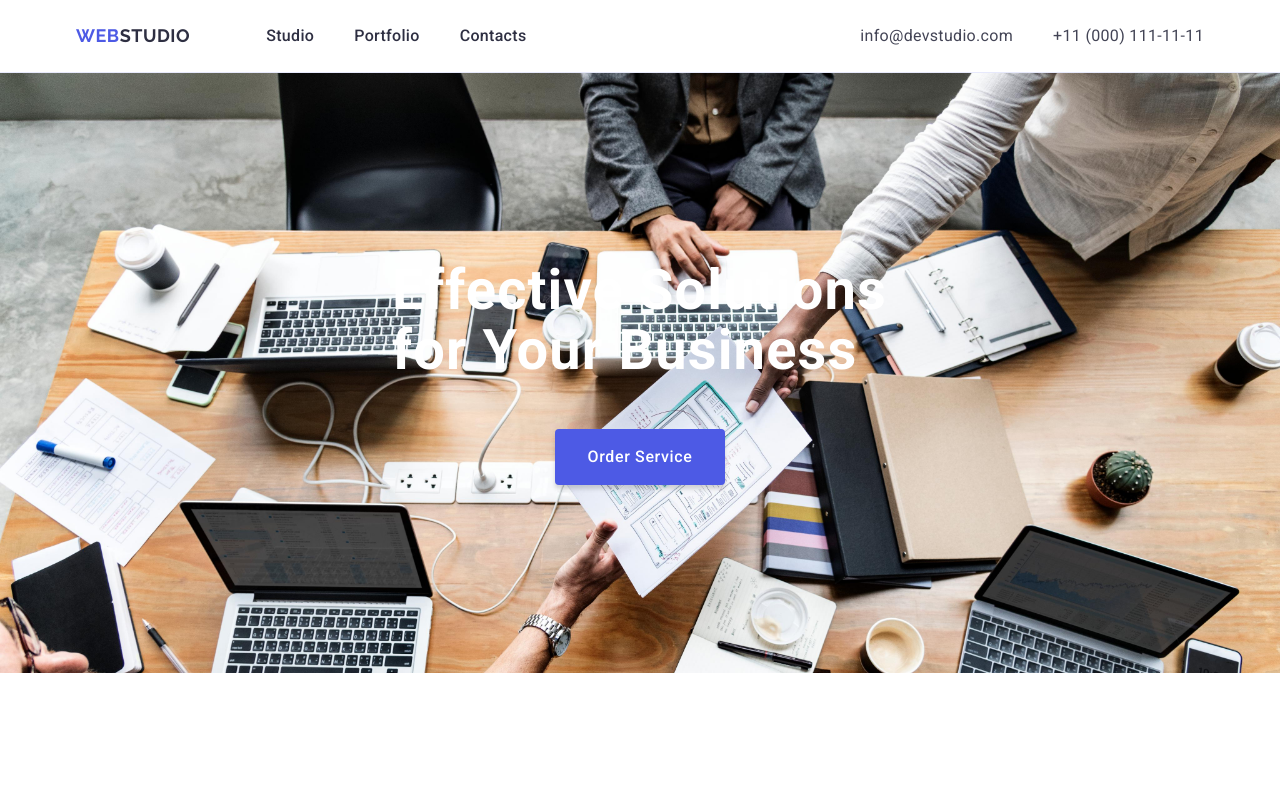
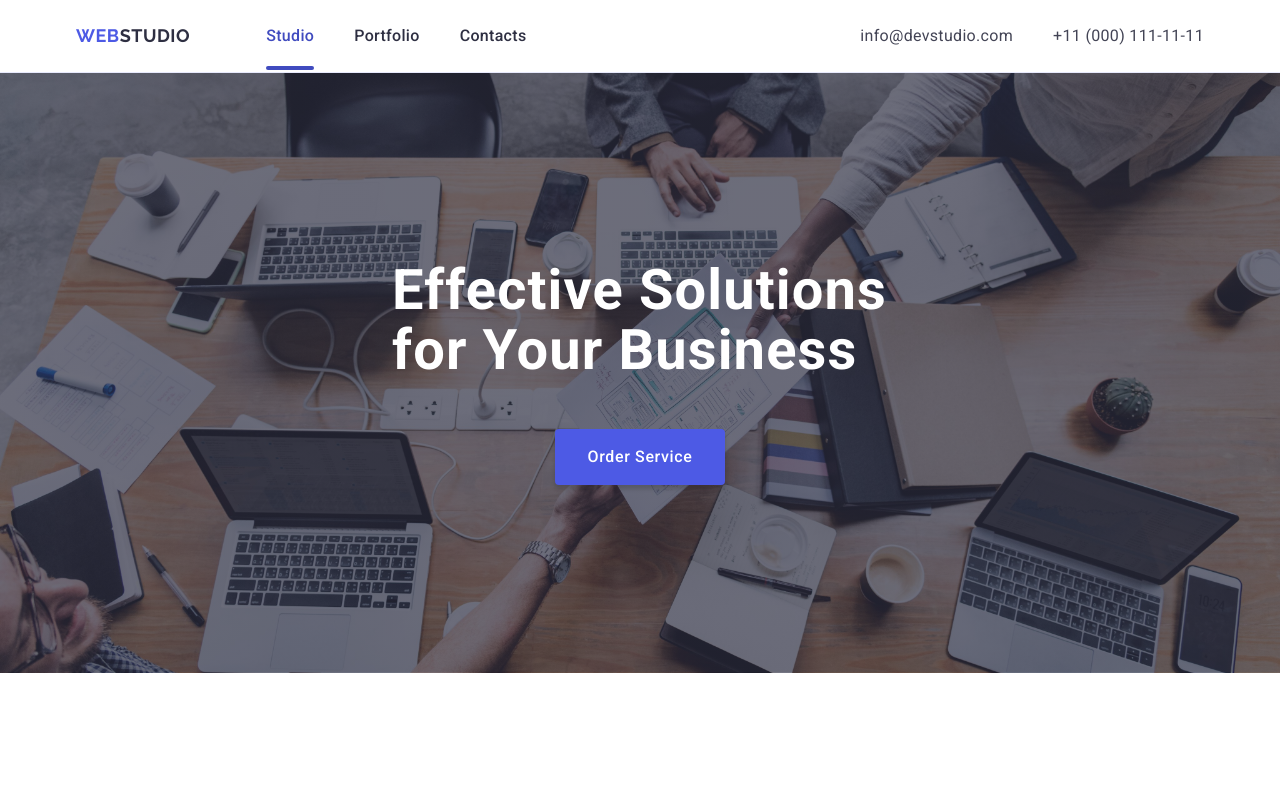
Before and after one commit to yana-khoruzha/goit-markup-hw-04, a plain HTML site: page index.html in a window 1280 px wide. Shown: the top 789 px of the page. Drawn offline with nearby package versions, Linux system fonts and the light colour scheme.

Commit message:
add pseudoelement to the first link in menu

```diff
--- a/css/styles.css
+++ b/css/styles.css
@@ -68,6 +68,8 @@ img {
 .header {
     padding: 24px 0;
     border-bottom: 1px solid #e7e9fc;
+    box-shadow: 0px 2px 1px rgba(46, 47, 66, 0.08),
+        0px 1px 1px rgba(46, 47, 66, 0.16), 0px 1px 6px rgba(46, 47, 66, 0.08);
 }
 
 .page-header-container {
@@ -114,6 +116,23 @@ img {
     letter-spacing: 0.02em;
 }
 
+.menu-first-link {
+    position: relative;
+    color: #404bbf;
+    transition: color 250ms cubic-bezier(0.4, 0, 0.2, 1);
+}
+
+.menu-first-link::after {
+    position: absolute;
+    content: '';
+    left: 0;
+    bottom: -1px;
+    width: 48px;
+    height: 4px;
+    background-color: #404bbf;
+    border-radius: 2px;
+}
+
 .address {
     font-style: normal;
 }
@@ -130,6 +149,7 @@ img {
     line-height: 1.5;
     letter-spacing: 0.02em;
     color: #434455;
+    transition: color 250ms cubic-bezier(0.4, 0, 0.2, 1);
 }
 
 .address-link:hover,
@@ -145,15 +165,17 @@ img {
 }
 .order-section {
     background-color: #2e2f42;
-    background-image: url(/images/office.jpg);
+    background-image: linear-gradient(
+            rgba(46, 47, 66, 0.7),
+            rgba(46, 47, 66, 0.7)
+        ),
+        url(../images/office.jpg);
     background-repeat: no-repeat;
+    background-position: center;
     background-size: cover;
-    background-image: linear-gradient(
-        rgba(255, 0, 0, 0.3),
-        url(/images/office.jpg),
-        rgba(255, 0, 0, 0.3)
-    );
+    margin: 0 auto;
     padding: 188px 0;
+    max-width: 1440px;
 }
 
 .order-section-heading {
@@ -181,6 +203,7 @@ img {
     border: none;
     border-radius: 4px;
     box-shadow: 0px 4px 4px 0px rgba(0, 0, 0, 0.15);
+    transition: background-color 250ms cubic-bezier(0.4, 0, 0.2, 1);
 }
 
 .order-section-button:hover,
--- a/index.html
+++ b/index.html
@@ -26,7 +26,9 @@
                     >
                     <ul class="menu list">
                         <li class="menu-item">
-                            <a class="menu-link link" href="/">Studio</a>
+                            <a class="menu-link menu-first-link link" href="/"
+                                >Studio</a
+                            >
                         </li>
                         <li class="menu-item">
                             <a class="menu-link link" href="">Portfolio</a>
```
